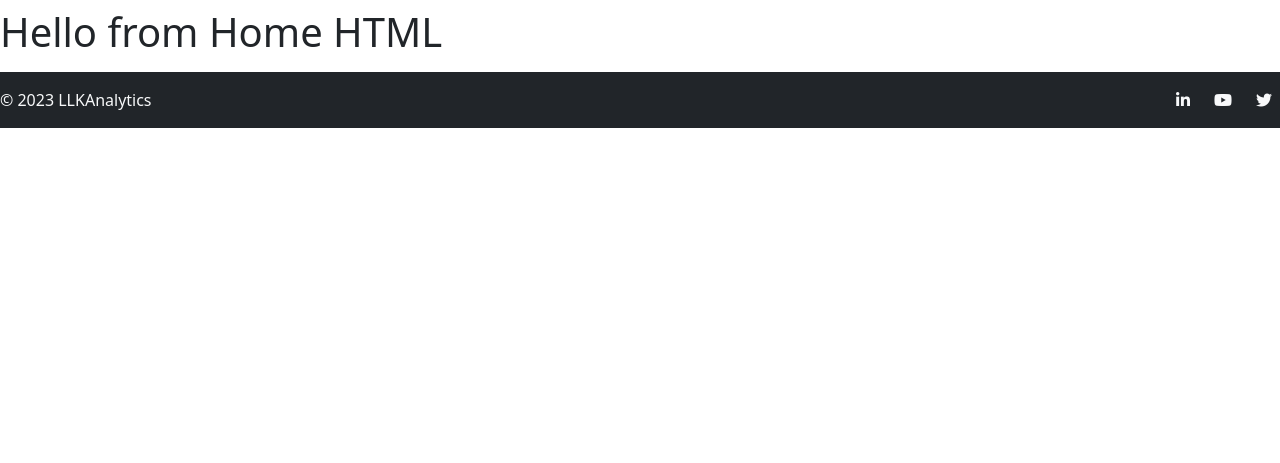
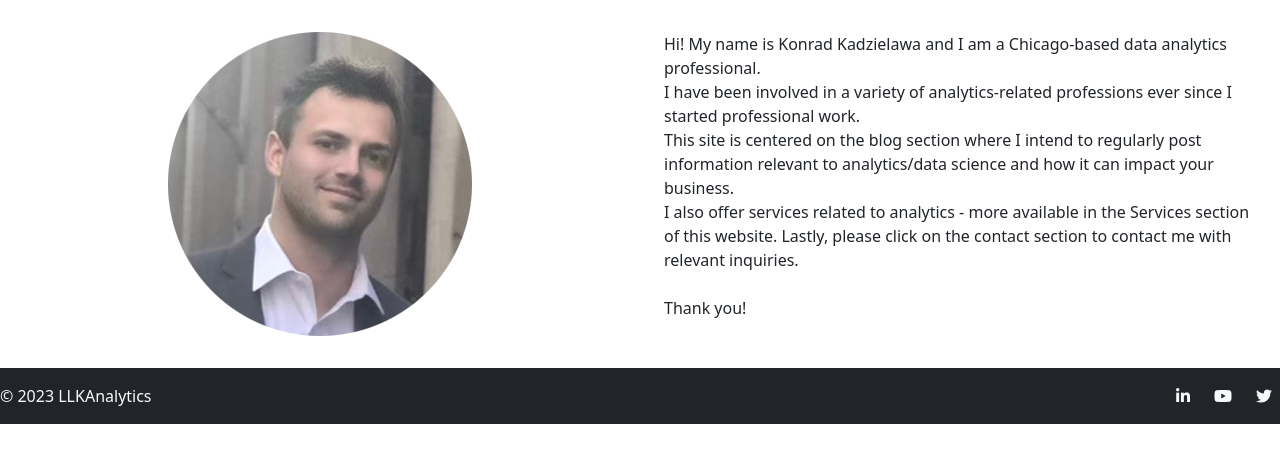
Before and after one commit to kkadzielawa/llkanalytics, a Django app: page / in a window 1280 px wide. Shown: the part 70-533 px from the top of the page. Run offline with Django 4.2, Linux system fonts and the light colour scheme; some libraries are stand-ins or nearby versions.

Commit message:
added homepage desc; misc changes;

```diff
--- /dev/null
+++ b/static/css/style.css
@@ -0,0 +1,3 @@
+#personal-photo-div {
+    text-align: center;
+}
--- a/templates/base.html
+++ b/templates/base.html
@@ -9,13 +9,13 @@
   <head>
     <meta charset="utf-8">
     <meta name="viewport" content="width=device-width, initial-scale=1">
-    <title>LLKAnalytics | Data &amp Analytics | Blog &amp Services</title>
+    <title>LLK Analytics | Data &amp Analytics | Blog &amp Services</title>
     <link href="{% static "/css/style.css" %}" rel="stylesheet">
   </head>
   <body>
   {% comment %} Navbar {% endcomment %}
 
-  <nav class="navbar navbar-expand-lg navbar-dark bg-dark">
+  <nav class="navbar navbar-expand-md navbar-dark bg-dark">
     <div class="container-fluid">
       <a class="navbar-brand" href="{% url 'pages:home' %}">LLK Analytics</a>
       <button class="navbar-toggler" type="button" data-bs-toggle="collapse" data-bs-target="#navbarTogglerDemo02" aria-controls="navbarTogglerDemo02" aria-expanded="false" aria-label="Toggle navigation">
--- a/templates/contact.html
+++ b/templates/contact.html
@@ -12,7 +12,7 @@
 <h1>E-mail successfully sent</h1>
 {% else %}
 <div class="d-flex flex-column flex-md-row justify-content-evenly align-items-center py-3">
-<h2>Contact Me</h2>
+<h2>Shoot Me a Message!</h2>
 <form method="post">
 {% csrf_token %}
 {% bootstrap_form form %}
--- a/templates/home.html
+++ b/templates/home.html
@@ -1,6 +1,25 @@
 {% extends "base.html" %}
+
+{% load static %}
+
+{% load bootstrap5 %}
 
 {% block content %}
 
-<h1>Hello from Home HTML</h1>
+<div class="container-fluid">
+    <div class="row justify-content-lg-between align-items-center">
+        <div id="personal-photo-div" class="col-md p-4 text-align-center">
+            <img src="{% static 'img/personal_photo.png' %}" alt="" srcset="">
+        </div>
+        <div class="col-md p-4">
+            <p class="">
+                Hi! My name is Konrad Kadzielawa and I am a Chicago-based data analytics professional. <br>
+                I have been involved in a variety of analytics-related professions ever since I started professional work. <br>
+                This site is centered on the blog section where I intend to regularly post information relevant to analytics/data science and how it can impact your business. <br>
+                I also offer services related to analytics - more available in the Services section of this website. Lastly, please click on the contact section to contact me with relevant inquiries. <br><br>
+                Thank you!
+            </p>
+        </div>
+    </div>
+</div>
 {% endblock %}
--- a/templates/services.html
+++ b/templates/services.html
@@ -2,6 +2,6 @@
 
 {% block content %}
 
-<h1>Hello from Services HTML</h1>
+<p>List of relevant services...</p>
 
 {% endblock %}
```
Also changed, not shown: static/img/personal_photo.png (added).
